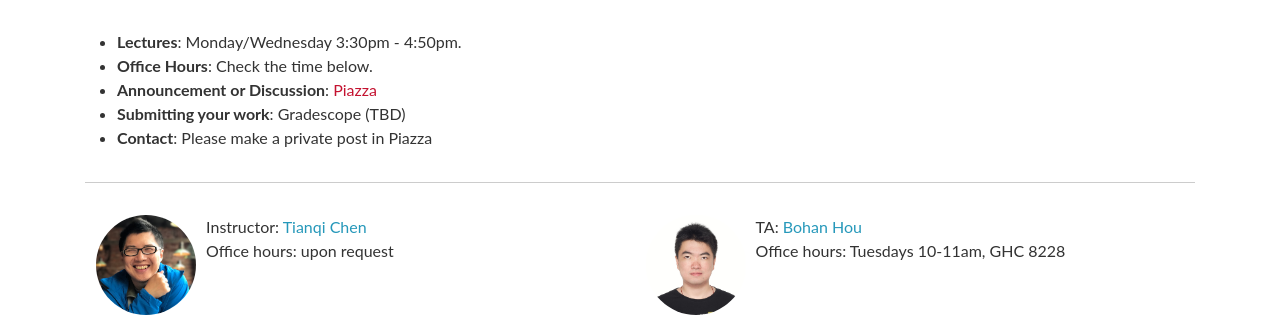
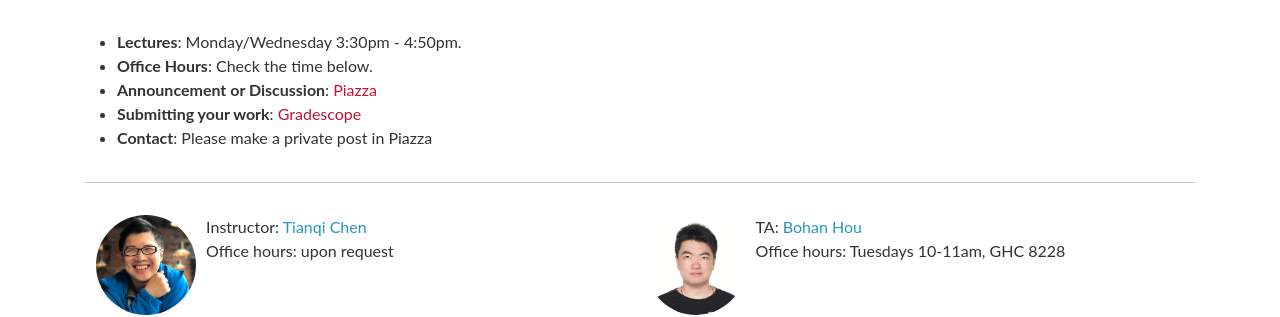
Before and after one commit to mlsyscourse/mlsyscourse.github.io, a Jekyll site: the page built from index.md, in a window 1280 px wide. Shown: the part 318-635 px from the top of the page. Built offline with Jekyll 4.4.1, drawn with Linux system fonts in a browser that asks for light colours.

Commit message:
Update GradeScope link

```diff
--- a/index.md
+++ b/index.md
@@ -16,7 +16,7 @@ This course offers the necessary background for students who would like to pursu
 * **Lectures**: Monday/Wednesday 3:30pm - 4:50pm.
 * **Office Hours**: Check the time below.
 * **Announcement or Discussion**: [Piazza](https://piazza.com/home/spring2025/15442)
-* **Submitting your work**: Gradescope (TBD)
+* **Submitting your work**: [Gradescope](https://www.gradescope.com/courses/951055)
 * **Contact**: Please make a private post in Piazza
 
 ----
```
